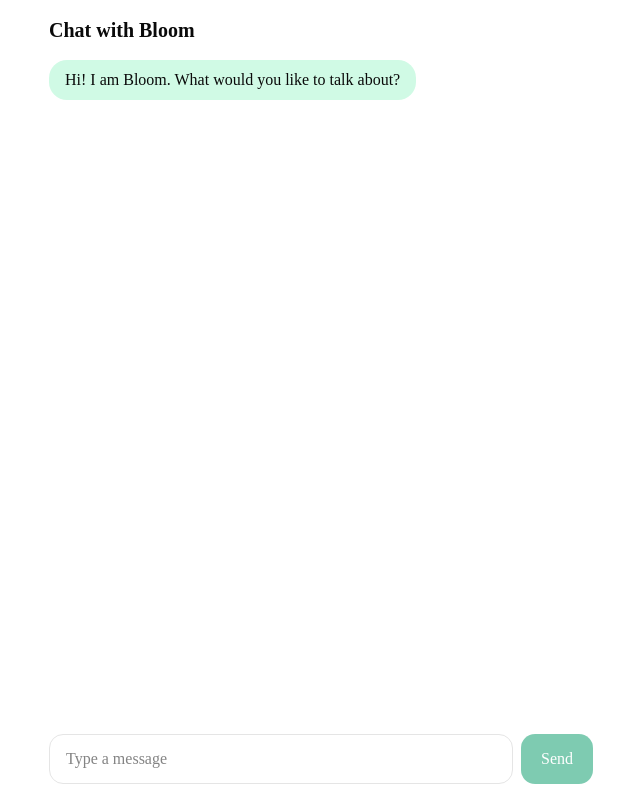
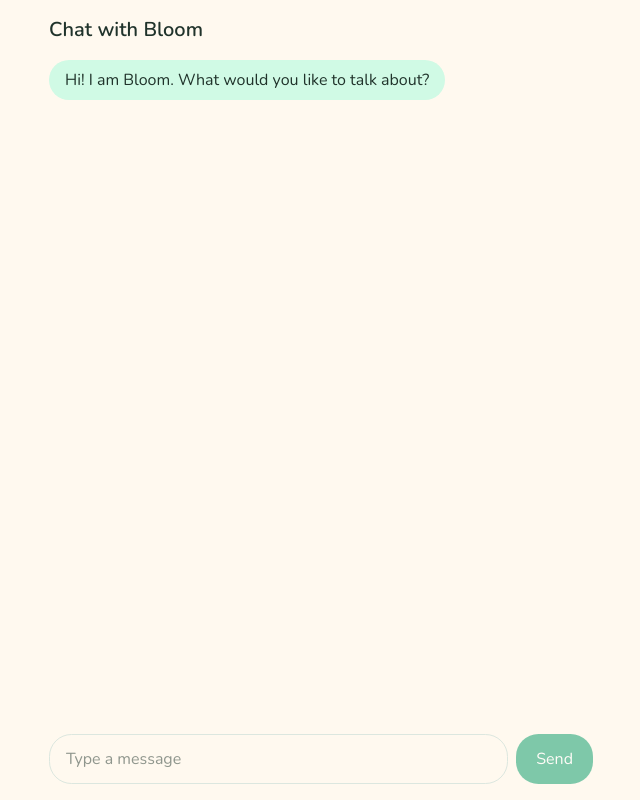
Before and after one commit to ZunaidChowdhury/lingua-bloom, a Next.js app: page /chat in a window 1280 px wide. Shown: the whole page, without its empty margins (319-959 px from the left). Built offline with nearby package versions, Linux system fonts and the light colour scheme; no server answers.

Commit message:
TASK-FE-01: design tokens, class theming, and Baloo 2 + Nunito fonts

```diff
--- a/app/globals.css
+++ b/app/globals.css
@@ -7,9 +7,9 @@
 @theme inline {
   --color-background: var(--background);
   --color-foreground: var(--foreground);
-  --font-sans: var(--font-sans);
-  --font-mono: var(--font-geist-mono);
-  --font-heading: var(--font-sans);
+  --font-sans: var(--font-body);
+  --font-display: var(--font-round);
+  --font-heading: var(--font-round);
   --color-sidebar-ring: var(--sidebar-ring);
   --color-sidebar-border: var(--sidebar-border);
   --color-sidebar-accent-foreground: var(--sidebar-accent-foreground);
@@ -39,6 +39,14 @@
   --color-popover: var(--popover);
   --color-card-foreground: var(--card-foreground);
   --color-card: var(--card);
+  --color-mode-accent: var(--mode-accent);
+  --color-mode-accent-foreground: var(--mode-accent-foreground);
+  --color-level-accent: var(--level-accent);
+  --color-level-accent-foreground: var(--level-accent-foreground);
+  --color-mint: var(--ld-mint);
+  --color-sky: var(--ld-sky);
+  --color-sun: var(--ld-sun);
+  --color-lavender: var(--ld-lavender);
   --radius-sm: calc(var(--radius) * 0.6);
   --radius-md: calc(var(--radius) * 0.8);
   --radius-lg: var(--radius);
@@ -49,72 +57,173 @@
 }
 
 :root {
-  --background: oklch(1 0 0);
-  --foreground: oklch(0.145 0 0);
-  --card: oklch(1 0 0);
-  --card-foreground: oklch(0.145 0 0);
-  --popover: oklch(1 0 0);
-  --popover-foreground: oklch(0.145 0 0);
-  --primary: oklch(0.205 0 0);
-  --primary-foreground: oklch(0.985 0 0);
-  --secondary: oklch(0.97 0 0);
-  --secondary-foreground: oklch(0.205 0 0);
-  --muted: oklch(0.97 0 0);
-  --muted-foreground: oklch(0.556 0 0);
-  --accent: oklch(0.97 0 0);
-  --accent-foreground: oklch(0.205 0 0);
-  --destructive: oklch(0.577 0.245 27.325);
-  --border: oklch(0.922 0 0);
-  --input: oklch(0.922 0 0);
-  --ring: oklch(0.708 0 0);
-  --chart-1: oklch(0.87 0 0);
-  --chart-2: oklch(0.556 0 0);
-  --chart-3: oklch(0.439 0 0);
-  --chart-4: oklch(0.371 0 0);
-  --chart-5: oklch(0.269 0 0);
-  --radius: 0.625rem;
-  --sidebar: oklch(0.985 0 0);
-  --sidebar-foreground: oklch(0.145 0 0);
-  --sidebar-primary: oklch(0.205 0 0);
-  --sidebar-primary-foreground: oklch(0.985 0 0);
-  --sidebar-accent: oklch(0.97 0 0);
-  --sidebar-accent-foreground: oklch(0.205 0 0);
-  --sidebar-border: oklch(0.922 0 0);
-  --sidebar-ring: oklch(0.708 0 0);
+  color-scheme: light;
+
+  /* PRD design tokens (light) */
+  --ld-primary: #389b78;
+  --ld-background: #fff9ef;
+  --ld-card: #ffffff;
+  --ld-text: #20332b;
+  --ld-text-secondary: #52665b;
+  --ld-border: #dce7df;
+  --ld-mint: #ddf4e8;
+  --ld-sky: #8ccff0;
+  --ld-sun: #ffd76a;
+  --ld-lavender: #c8b9f2;
+
+  /* Semantic tokens */
+  --background: var(--ld-background);
+  --foreground: var(--ld-text);
+  --card: var(--ld-card);
+  --card-foreground: var(--ld-text);
+  --popover: var(--ld-card);
+  --popover-foreground: var(--ld-text);
+  --primary: var(--ld-primary);
+  --primary-foreground: #ffffff;
+  --secondary: var(--ld-mint);
+  --secondary-foreground: var(--ld-text);
+  --muted: #f1ede2;
+  --muted-foreground: var(--ld-text-secondary);
+  --accent: #e5f4fc;
+  --accent-foreground: var(--ld-text);
+  --destructive: #d64545;
+  --border: var(--ld-border);
+  --input: var(--ld-border);
+  --ring: var(--ld-primary);
+  --chart-1: var(--ld-primary);
+  --chart-2: var(--ld-sky);
+  --chart-3: var(--ld-sun);
+  --chart-4: var(--ld-lavender);
+  --chart-5: var(--ld-mint);
+  --radius: 1rem;
+  --sidebar: var(--ld-card);
+  --sidebar-foreground: var(--ld-text);
+  --sidebar-primary: var(--ld-primary);
+  --sidebar-primary-foreground: #ffffff;
+  --sidebar-accent: var(--ld-mint);
+  --sidebar-accent-foreground: var(--ld-text);
+  --sidebar-border: var(--ld-border);
+  --sidebar-ring: var(--ld-primary);
 }
 
 .dark {
-  --background: oklch(0.145 0 0);
-  --foreground: oklch(0.985 0 0);
-  --card: oklch(0.205 0 0);
-  --card-foreground: oklch(0.985 0 0);
-  --popover: oklch(0.205 0 0);
-  --popover-foreground: oklch(0.985 0 0);
-  --primary: oklch(0.922 0 0);
-  --primary-foreground: oklch(0.205 0 0);
-  --secondary: oklch(0.269 0 0);
-  --secondary-foreground: oklch(0.985 0 0);
-  --muted: oklch(0.269 0 0);
-  --muted-foreground: oklch(0.708 0 0);
-  --accent: oklch(0.269 0 0);
-  --accent-foreground: oklch(0.985 0 0);
-  --destructive: oklch(0.704 0.191 22.216);
-  --border: oklch(1 0 0 / 10%);
-  --input: oklch(1 0 0 / 15%);
-  --ring: oklch(0.556 0 0);
-  --chart-1: oklch(0.87 0 0);
-  --chart-2: oklch(0.556 0 0);
-  --chart-3: oklch(0.439 0 0);
-  --chart-4: oklch(0.371 0 0);
-  --chart-5: oklch(0.269 0 0);
-  --sidebar: oklch(0.205 0 0);
-  --sidebar-foreground: oklch(0.985 0 0);
-  --sidebar-primary: oklch(0.488 0.243 264.376);
-  --sidebar-primary-foreground: oklch(0.985 0 0);
-  --sidebar-accent: oklch(0.269 0 0);
-  --sidebar-accent-foreground: oklch(0.985 0 0);
-  --sidebar-border: oklch(1 0 0 / 10%);
-  --sidebar-ring: oklch(0.556 0 0);
+  color-scheme: dark;
+
+  /* PRD design tokens (dark) */
+  --ld-primary: #75d6a8;
+  --ld-background: #101a17;
+  --ld-card: #192621;
+  --ld-text: #f1f7f2;
+  --ld-text-secondary: #c1d0c6;
+  --ld-border: #34483d;
+  --ld-mint: #203f35;
+  --ld-sky: #82c9f0;
+  --ld-sun: #f4cf68;
+  --ld-lavender: #b9a6f5;
+
+  /* Semantic tokens */
+  --background: var(--ld-background);
+  --foreground: var(--ld-text);
+  --card: var(--ld-card);
+  --card-foreground: var(--ld-text);
+  --popover: var(--ld-card);
+  --popover-foreground: var(--ld-text);
+  --primary: var(--ld-primary);
+  --primary-foreground: #101a17;
+  --secondary: var(--ld-mint);
+  --secondary-foreground: var(--ld-text);
+  --muted: #1e2c26;
+  --muted-foreground: var(--ld-text-secondary);
+  --accent: #1c3340;
+  --accent-foreground: var(--ld-text);
+  --destructive: #f28b8b;
+  --border: var(--ld-border);
+  --input: var(--ld-border);
+  --ring: var(--ld-primary);
+  --chart-1: var(--ld-primary);
+  --chart-2: var(--ld-sky);
+  --chart-3: var(--ld-sun);
+  --chart-4: var(--ld-lavender);
+  --chart-5: var(--ld-mint);
+  --sidebar: var(--ld-card);
+  --sidebar-foreground: var(--ld-text);
+  --sidebar-primary: var(--ld-primary);
+  --sidebar-primary-foreground: #101a17;
+  --sidebar-accent: var(--ld-mint);
+  --sidebar-accent-foreground: var(--ld-text);
+  --sidebar-border: var(--ld-border);
+  --sidebar-ring: var(--ld-primary);
+}
+
+/* Mode accents: Learning green, Conversation blue, Engagement yellow, Support lavender */
+[data-mode="learning"] {
+  --mode-accent: #389b78;
+  --mode-accent-foreground: #ffffff;
+}
+[data-mode="conversation"] {
+  --mode-accent: #8ccff0;
+  --mode-accent-foreground: #20332b;
+}
+[data-mode="engagement"] {
+  --mode-accent: #ffd76a;
+  --mode-accent-foreground: #20332b;
+}
+[data-mode="support"] {
+  --mode-accent: #c8b9f2;
+  --mode-accent-foreground: #20332b;
+}
+.dark[data-mode="learning"] {
+  --mode-accent: #75d6a8;
+  --mode-accent-foreground: #101a17;
+}
+.dark[data-mode="conversation"] {
+  --mode-accent: #82c9f0;
+  --mode-accent-foreground: #101a17;
+}
+.dark[data-mode="engagement"] {
+  --mode-accent: #f4cf68;
+  --mode-accent-foreground: #101a17;
+}
+.dark[data-mode="support"] {
+  --mode-accent: #b9a6f5;
+  --mode-accent-foreground: #101a17;
+}
+
+/* Level accents: L1 mint, L2 blue, L3 lavender */
+[data-level="L1"] {
+  --level-accent: #ddf4e8;
+  --level-accent-foreground: #20332b;
+}
+[data-level="L2"] {
+  --level-accent: #8ccff0;
+  --level-accent-foreground: #20332b;
+}
+[data-level="L3"] {
+  --level-accent: #c8b9f2;
+  --level-accent-foreground: #20332b;
+}
+.dark[data-level="L1"] {
+  --level-accent: #203f35;
+  --level-accent-foreground: #f1f7f2;
+}
+.dark[data-level="L2"] {
+  --level-accent: #82c9f0;
+  --level-accent-foreground: #101a17;
+}
+.dark[data-level="L3"] {
+  --level-accent: #b9a6f5;
+  --level-accent-foreground: #101a17;
+}
+
+@media (prefers-reduced-motion: reduce) {
+  *,
+  ::before,
+  ::after {
+    animation-duration: 0.01ms !important;
+    animation-iteration-count: 1 !important;
+    transition-duration: 0.01ms !important;
+    scroll-behavior: auto !important;
+  }
 }
 
 @layer base {
@@ -122,9 +231,6 @@
     @apply border-border outline-ring/50;
   }
   body {
-    @apply bg-background text-foreground;
-  }
-  html {
-    @apply font-sans;
+    @apply bg-background font-sans text-foreground;
   }
 }
--- a/app/layout.tsx
+++ b/app/layout.tsx
@@ -1,29 +1,42 @@
 import type { Metadata } from "next";
-import { Geist, Geist_Mono } from "next/font/google";
+import { Baloo_2, Nunito } from "next/font/google";
+
+import { ThemeProvider } from "@/components/theme-provider";
+
 import "./globals.css";
 
-const geistSans = Geist({
-  variable: "--font-geist-sans",
+const rounded = Baloo_2({
+  variable: "--font-round",
   subsets: ["latin"],
+  weight: ["400", "500", "600", "700", "800"],
+  display: "swap",
+  fallback: ["system-ui", "Segoe UI", "sans-serif"],
 });
 
-const geistMono = Geist_Mono({
-  variable: "--font-geist-mono",
+const body = Nunito({
+  variable: "--font-body",
   subsets: ["latin"],
+  weight: ["400", "500", "600", "700"],
+  display: "swap",
+  fallback: ["system-ui", "Segoe UI", "sans-serif"],
 });
 
 export const metadata: Metadata = {
-  title: "Create Next App",
-  description: "Generated by create next app",
+  title: "LinguaBloom — Little words. Big worlds.",
+  description:
+    "A warm, safe English-learning chatbot for children under 7, with playful lessons across three growing levels.",
 };
 
 export default function RootLayout({ children }: LayoutProps<"/">) {
   return (
     <html
       lang="en"
-      className={`${geistSans.variable} ${geistMono.variable} h-full antialiased`}
+      suppressHydrationWarning
+      className={`${rounded.variable} ${body.variable} h-full antialiased`}
     >
-      <body className="min-h-full flex flex-col">{children}</body>
+      <body className="flex min-h-full flex-col">
+        <ThemeProvider>{children}</ThemeProvider>
+      </body>
     </html>
   );
 }
--- /dev/null
+++ b/components/theme-provider.tsx
@@ -0,0 +1,11 @@
+"use client";
+
+import { ThemeProvider as NextThemesProvider } from "next-themes";
+
+export function ThemeProvider({ children }: { children: React.ReactNode }) {
+  return (
+    <NextThemesProvider attribute="class" defaultTheme="system" enableSystem>
+      {children}
+    </NextThemesProvider>
+  );
+}
```
